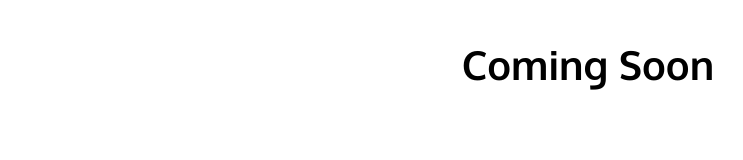
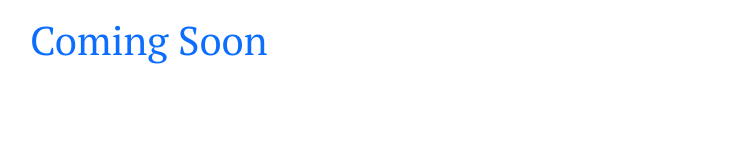
Before and after one commit to jcerdenia/j.cerdenia.com, a website: page index.html in a window 1280 px wide. Shown: the whole page, without its empty margins (52-795 px from the left). Drawn offline with nearby package versions, Linux system fonts and the light colour scheme; a web font is replaced by a local one.

Commit message:
Update global styles

```diff
--- a/css/style.css
+++ b/css/style.css
@@ -1,40 +1,16 @@
+@import url("https://fonts.googleapis.com/css2?family=DM+Serif+Text:ital@0;1&family=Libre+Baskerville:ital,wght@0,400;0,700;1,400&family=PT+Serif:ital,wght@0,400;0,700;1,400;1,700&display=swap");
+
 html,
 body {
   padding: 0;
   margin: 0;
-  font-family: "Oxygen", sans-serif;
+  font-family: "PT Serif", serif;
 }
 
-a:link,
-a:visited,
-a:hover,
-a:active {
-  color: black;
-  font-weight: bold;
+a {
   text-decoration: none;
 }
 
-a:hover {
-  color: slategray;
+.content {
+  font-size: 1.25rem;
 }
-
-.header {
-  padding-top: 24px;
-  padding-bottom: 12px;
-}
-
-.card {
-  border: none;
-}
-
-.card-title {
-  text-align: center;
-}
-
-.centered {
-  display: flex;
-  flex-direction: column;
-  align-items: center;
-  justify-content: center;
-  text-align: center;
-}
```
